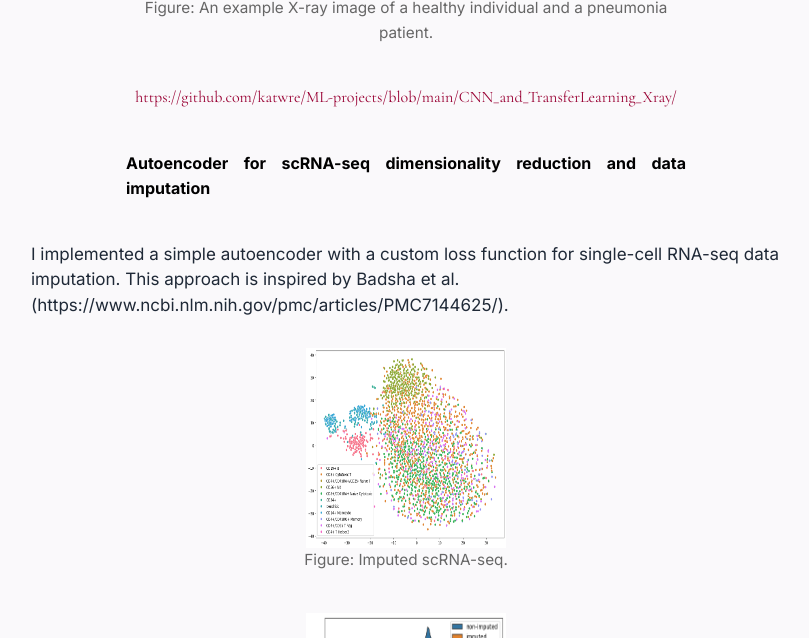
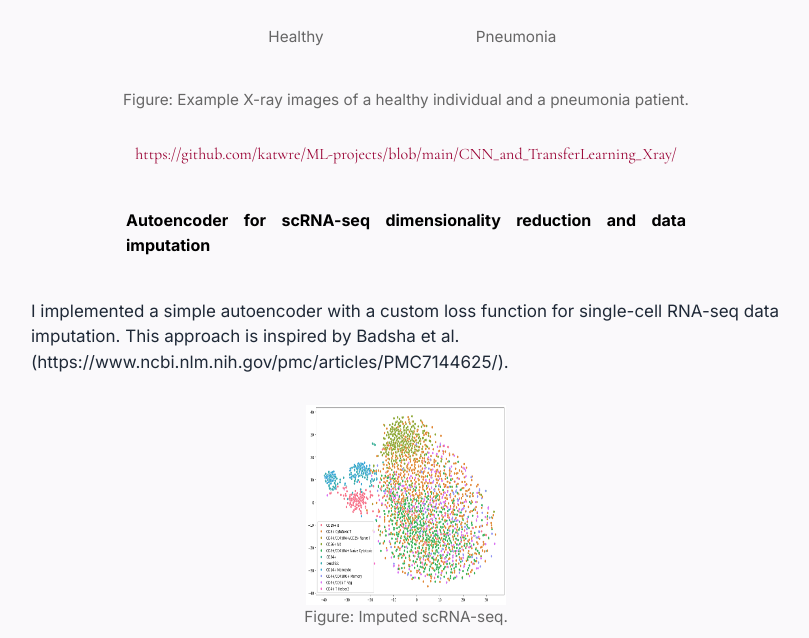
Before and after one commit to katwre/katwre.github.io, a Jekyll site: the page built from projects.md, in a window 1280 px wide and 900 px high, scrolled down 9231 px, cut to the strip 262-900 px from the top of the window. Shown: the whole strip, without its empty margins (234-1043 px from the left). Built offline with Jekyll 4.4.1, drawn with Linux system fonts in a browser that asks for light colours; nearby versions of some CDN libraries; a style sheet for code colours, icons or effects is not loaded; some of the changed text lies outside the part shown.

Commit message:
Fixed typos in projects

```diff
--- a/projects.md
+++ b/projects.md
@@ -531,7 +531,7 @@
 I developed several survival models to predict the risk of mortality or relapse in newly diagnosed multiple myeloma patients, using baseline clinical and/or gene expression data.
 
 <div style="text-align: center;">
-  <img src="{{ 'img/HPmodel.png' | relative_url }}" width="200" height="200">
+  <img src="{{ 'img/survival_classification.png' | relative_url }}" width="200" height="200">
   <p class="mytext" style="text-align: center;font-size: 0.9em; color: #666;">Figure: C-index comparison of multiple survival models.</p>
 </div>
 
@@ -550,10 +550,24 @@
 
 In this project, I used CNN to classify chest X-ray images using relatively small 224x224 and also 64×64 pixel inputs, aiming to explore whether lightweight models can still retain sufficient diagnostic power for image-based classification tasks. Beyond training a basic CNN from scratch, transfer learning was employed by leveraging pretrained convolutional backbones such as ResNet, to assess whether pretrained models can further enhance classification performance when applied to chest X-ray images.
 
-<div style="text-align: center;">
-  <img src="{{ 'img/xray.jpeg' | relative_url }}" width="200" height="200">
-  <p class="mytext" style="text-align: center;font-size: 0.9em; color: #666;">Figure: An example X-ray image of a healthy individual and a pneumonia patient.</p>
+<div style="display: flex; justify-content: center; gap: 20px;">
+
+  <div style="text-align: center;">
+    <img src="{{ 'img/xray.jpeg' | relative_url }}" width="200" height="200">
+    <p style="font-size: 0.9em; color: #666;">Healthy</p>
+  </div>
+
+  <div style="text-align: center;">
+    <img src="{{ 'img/xray_pneumonia.jpeg' | relative_url }}" width="200" height="200">
+    <p style="font-size: 0.9em; color: #666;">Pneumonia</p>
+  </div>
+
 </div>
+
+<p style="text-align: center; font-size: 0.9em; color: #666; margin-top: 10px;">
+  Figure: Example X-ray images of a healthy individual and a pneumonia patient.
+</p>
+
 
 <p class="mytext" style="text-align: center;font-family: 'Cormorant Garamond', serif;">
 <a href="https://github.com/katwre/ML-projects/blob/main/CNN_and_TransferLearning_Xray/" target="_blank">https://github.com/katwre/ML-projects/blob/main/CNN_and_TransferLearning_Xray/</a>
@@ -589,17 +603,17 @@
 
 
 <div style="text-align: center;">
-  <img src="{{ 'img/Gene_Expression_UMAP_before_correction.png' | relative_url }}" width="200" height="200">
+  <img src="{{ 'img/Gene_Expression_UMAP_before_correction.png' | relative_url }}" width="200" height="400">
   <p class="mytext" style="text-align: center;font-size: 0.9em; color: #666;">Figure: Baseline Gene Expression UMAP.</p>
 </div>
 
 <div style="text-align: center;">
-  <img src="{{ 'img/Gene_Expression_UMAP_after_correction_centralized.png' | relative_url }}" width="200" height="200">
+  <img src="{{ 'img/Gene_Expression_UMAP_after_correction_centralized.png' | relative_url }}" width="400" height="200">
   <p class="mytext" style="text-align: center;font-size: 0.9em; color: #666;">Figure: Centralized scVI Model.</p>
 </div>
 
 <div style="text-align: center;">
-  <img src="{{ 'img/Gene_Expression_UMAP_after_correction_federated.png' | relative_url }}" width="200" height="200">
+  <img src="{{ 'img/Gene_Expression_UMAP_after_correction_federated.png' | relative_url }}" width="400" height="200">
   <p class="mytext" style="text-align: center;font-size: 0.9em; color: #666;">Figure: Federated scVI Model.</p>
 </div>
 
@@ -621,7 +635,7 @@
 - A lightweight Transformer model, treating CpG regions as tokens with embeddings and self-attention to capture genomic dependencies.
 
 <div style="text-align: center;">
-  <img src="{{ 'img/deconvlution_bsseq.png' | relative_url }}" width="200" height="200">
+  <img src="{{ 'img/deconvlution_bsseq.png' | relative_url }}" width="400" height="200">
   <p class="mytext" style="text-align: center;font-size: 0.9em; color: #666;">Figure: Deconvolution of the DNA methylation signal from blood DNA sequenced using Bisulfite-seq.</p>
 </div>
 
```
Also changed, not shown: other parts of projects.md (+1 -1 lines), img/xray_pneumonia.jpeg (added).
